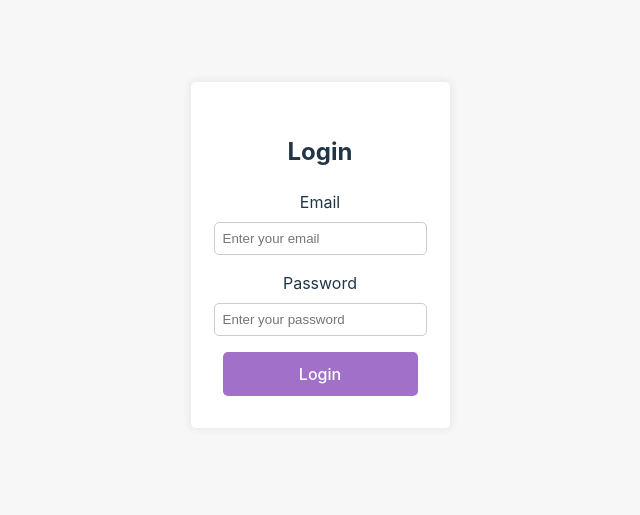
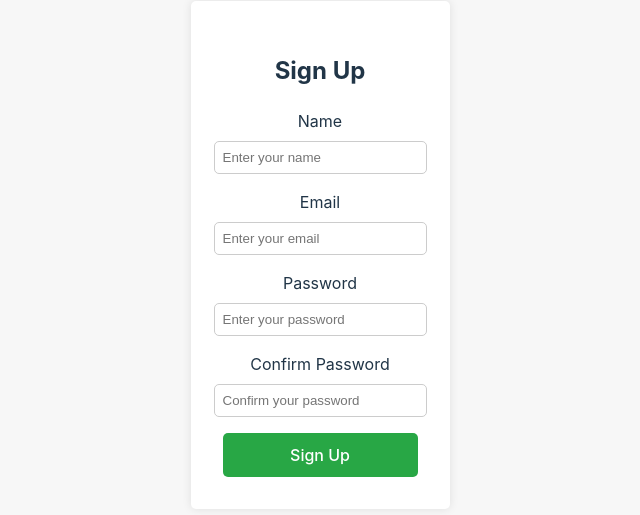
Before and after one commit to avocadocodes/Wallet-wiz, a React (Vite) app in the folder Wallet-wiz/: page /signup in a window 1280 px wide. Shown: the part 145-660 px from the top of the page, without its empty margins (320-960 px from the left). Built offline with nearby package versions, Linux system fonts and the light colour scheme.

Commit message:
router issue

```diff
--- a/Wallet-wiz/src/App.jsx
+++ b/Wallet-wiz/src/App.jsx
@@ -1,16 +1,20 @@
-import { useState} from 'react'
-import React from 'react'
-import Login from './components/Login.jsx'
-import './App.css'
 
+import React from 'react';
+import { BrowserRouter as Router, Route, Switch } from 'react-router-dom';
+import Login from './components/Login';
+import Signup from './components/Signup';
+import './App.css';
 const App = () => {
   return (
-    <div className="App">
-      <Login />
-    </div>
+    <Router>
+      <div className="App">
+        <Switch>
+          <Route exact path="/" component={Login} />
+          <Route path="/signup" component={Signup} />
+        </Switch>
+      </div>
+    </Router>
   );
 };
 
-
-
-export default App
+export default App;
--- a/Wallet-wiz/src/components/Login.jsx
+++ b/Wallet-wiz/src/components/Login.jsx
@@ -1,25 +1,15 @@
 
 
 import React, { useState } from 'react';
+import { Link } from 'react-router-dom';
 import './Login.css';
+
 const Login = () => {
   const [email, setEmail] = useState('');
   const [password, setPassword] = useState('');
 
   const handleSubmit = (e) => {
     e.preventDefault();
-    const emailRegex = /^[a-zA-Z0-9._%+-]+@[a-zA-Z0-9.-]+\.[a-zA-Z]{2,}$/;
-    const passwordRegex = /^(?=.*[A-Za-z])(?=.*\d)[A-Za-z\d@$!%*?&]{8,}$/;
-
-    if (!emailRegex.test(email)) {
-      alert('Please enter a valid email address');
-      return;
-    }
-
-    if (!passwordRegex.test(password)) {
-      alert('Password must be at least 8 characters long and include letters and numbers');
-      return;
-    }
     console.log('Email:', email);
     console.log('Password:', password);
   };
@@ -51,6 +41,9 @@ const Login = () => {
           />
         </div>
         <button type="submit" className="login-button">Login</button>
+        <button>
+          Dont have an account? <Link to="/Signup.jsx">Create one</Link>
+        </button>
       </form>
     </div>
   );
--- /dev/null
+++ b/Wallet-wiz/src/components/Signup.css
@@ -0,0 +1,57 @@
+
+
+.signup-container {
+    display: flex;
+    justify-content: center;
+    align-items: center;
+    height: 100vh;
+    background-color: #f7f7f7;
+    margin: 0;
+  }
+
+  .signup-form {
+    background: #fff;
+    padding: 2rem;
+    border-radius: 5px;
+    box-shadow: 0 0 10px rgba(0, 0, 0, 0.1);
+    display: flex;
+    flex-direction: column;
+    align-items: center;
+  }
+
+  .form-group {
+    width: 100%;
+    margin-bottom: 1rem;
+    display: flex;
+    flex-direction: column;
+    align-items: center;
+  }
+
+  .form-group label {
+    display: block;
+    margin-bottom: 0.5rem;
+  }
+
+  .form-group input {
+    width: 100%;
+    padding: 0.5rem;
+    border: 1px solid #ccc;
+    border-radius: 5px;
+    background-color: #fff;
+    color: #000;
+  }
+
+  .signup-button {
+    width: 100%;
+    padding: 0.75rem;
+    border: none;
+    border-radius: 5px;
+    background-color: #28a745;
+    color: white;
+    font-size: 1rem;
+    cursor: pointer;
+  }
+
+  .signup-button:hover {
+    background-color: #218838;
+  }
--- /dev/null
+++ b/Wallet-wiz/src/components/Signup.jsx
@@ -0,0 +1,97 @@
+
+
+import React, { useState } from 'react';
+import './Signup.css';
+
+const Signup = () => {
+  const [name, setName] = useState('');
+  const [email, setEmail] = useState('');
+  const [password, setPassword] = useState('');
+  const [confirmPassword, setConfirmPassword] = useState('');
+
+  const handleSubmit = (e) => {
+    e.preventDefault();
+
+    const emailRegex = /^[a-zA-Z0-9._%+-]+@[a-zA-Z0-9.-]+\.[a-zA-Z]{2,}$/;
+    const passwordRegex = /^(?=.*[A-Za-z])(?=.*\d)[A-Za-z\d@$!%*?&]{8,}$/;
+
+    if (name.trim() === '') {
+      alert('Please enter your name');
+      return;
+    }
+
+    if (!emailRegex.test(email)) {
+      alert('Please enter a valid email address');
+      return;
+    }
+
+    if (!passwordRegex.test(password)) {
+      alert('Password must be at least 8 characters long and include letters and numbers');
+      return;
+    }
+
+    if (password !== confirmPassword) {
+      alert('Passwords do not match');
+      return;
+    }
+
+    console.log('Name:', name);
+    console.log('Email:', email);
+    console.log('Password:', password);
+  };
+
+  return (
+    <div className="signup-container">
+      <form onSubmit={handleSubmit} className="signup-form">
+        <h2>Sign Up</h2>
+        <div className="form-group">
+          <label htmlFor="name">Name</label>
+          <input
+            type="text"
+            id="name"
+            value={name}
+            onChange={(e) => setName(e.target.value)}
+            required
+            placeholder="Enter your name"
+          />
+        </div>
+        <div className="form-group">
+          <label htmlFor="email">Email</label>
+          <input
+            type="email"
+            id="email"
+            value={email}
+            onChange={(e) => setEmail(e.target.value)}
+            required
+            placeholder="Enter your email"
+          />
+        </div>
+        <div className="form-group">
+          <label htmlFor="password">Password</label>
+          <input
+            type="password"
+            id="password"
+            value={password}
+            onChange={(e) => setPassword(e.target.value)}
+            required
+            placeholder="Enter your password"
+          />
+        </div>
+        <div className="form-group">
+          <label htmlFor="confirmPassword">Confirm Password</label>
+          <input
+            type="password"
+            id="confirmPassword"
+            value={confirmPassword}
+            onChange={(e) => setConfirmPassword(e.target.value)}
+            required
+            placeholder="Confirm your password"
+          />
+        </div>
+        <button type="submit" className="signup-button">Sign Up</button>
+      </form>
+    </div>
+  );
+};
+
+export default Signup;
--- /dev/null
+++ b/package.json
@@ -0,0 +1,5 @@
+{
+  "dependencies": {
+    "react-router-dom": "^6.24.0"
+  }
+}
```
Also changed, not shown: 1 other file (tests, documents, lock files or other folders).
